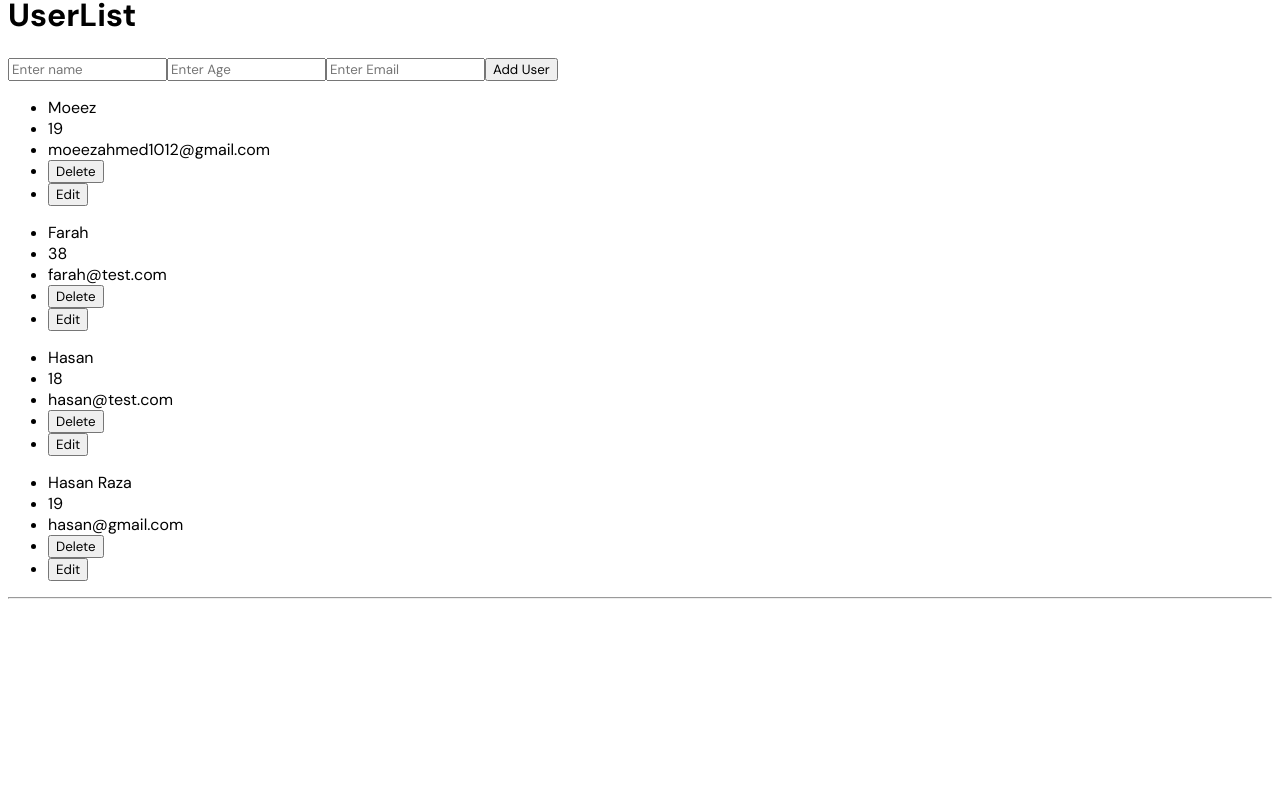
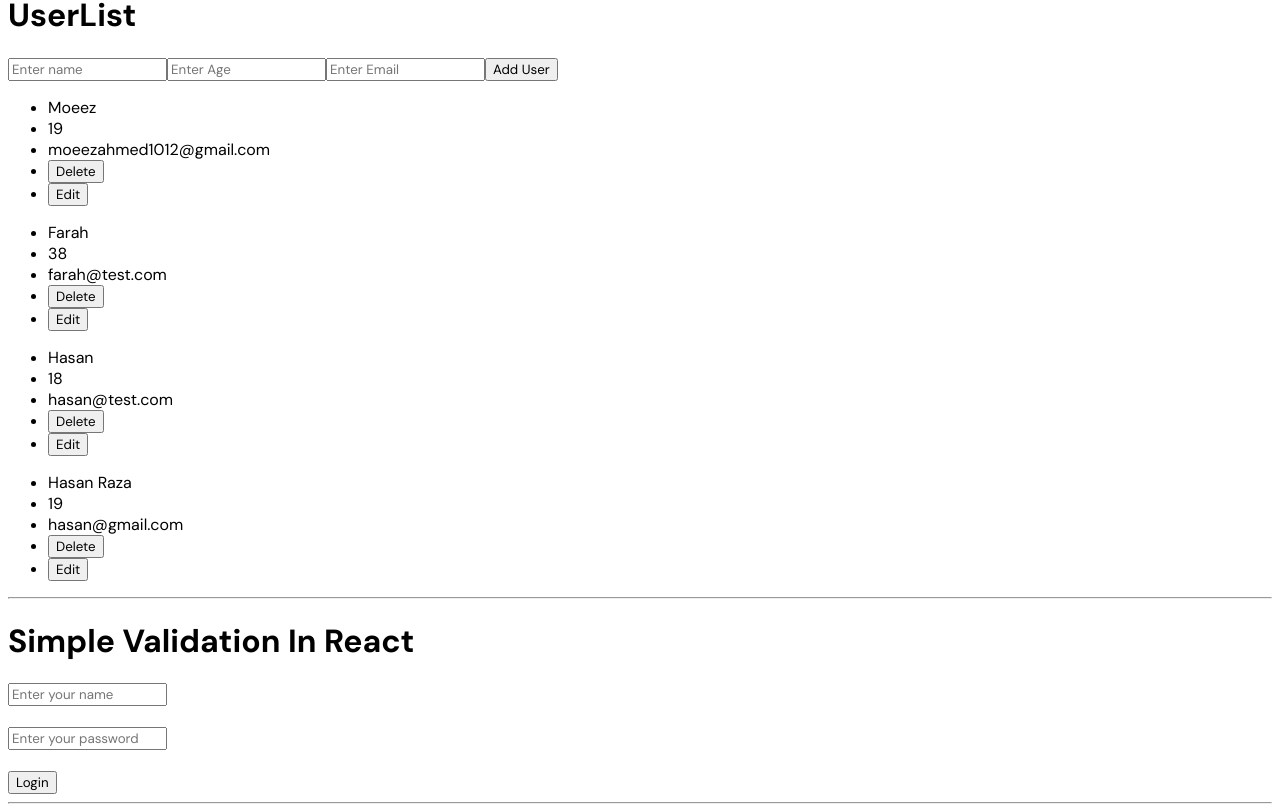
Before and after one commit to MoeezAhmed-Developer/React-Course, a React (Vite) app: page /pk/others in a window 1280 px wide. Shown: the part 2819-3631 px from the top of the page. Before the commit the page ends 3426 px from the top, so only its background shows below. Built offline with nearby package versions, Linux system fonts and the light colour scheme; data requests are answered from the project's data file.

Commit message:
feat: add SimpleValidation component with input validation and error handling

```diff
--- /dev/null
+++ b/src/components/SimpleValidation.jsx
@@ -0,0 +1,56 @@
+import { useState } from "react";
+import "../css/validation.css";
+
+export default function SimpleValidation() {
+  const [nameErr, setNameErr] = useState();
+  const [passErr, setPassErr] = useState();
+
+  const nameValidating = (evt) => {
+    if (evt.target.value.length > 5) {
+      setNameErr("Your name length must be under 5 chracters.");
+    } else {
+      setNameErr();
+    }
+  };
+
+  const passValidating = (evt) => {
+    const regex = /^[A-Z0-9]+$/i;
+
+    if (evt.target.value && !regex.test(evt.target.value)) {
+      setPassErr(
+        "Please enter a valid password. Only numbers and alphabets allowed.",
+      );
+    } else {
+      setPassErr();
+    }
+  };
+
+  return (
+    <div>
+      <h1>Simple Validation In React</h1>
+      <div>
+        <input
+          type="text"
+          placeholder="Enter your name"
+          onChange={nameValidating}
+          className={nameErr ? "error" : ""}
+        />
+        <br />
+        <span className={nameErr ? "error-color" : ""}>{nameErr}</span>
+        <br />
+        <input
+          type="text"
+          placeholder="Enter your password"
+          onChange={passValidating}
+          className={passErr ? "error" : ""}
+        />
+        <br />
+        {passErr ? (
+          <span className={passErr ? "error-color" : ""}>{passErr}</span>
+        ) : null}
+        <br />
+        <button disabled={nameErr || passErr}>Login</button>
+      </div>
+    </div>
+  );
+}
--- /dev/null
+++ b/src/css/validation.css
@@ -0,0 +1,11 @@
+.error {
+  border: 1px solid red;
+}
+
+.error:focus {
+  outline: 1px solid red;
+}
+
+.error-color {
+  color: red;
+}
--- a/src/pages/Other.jsx
+++ b/src/pages/Other.jsx
@@ -12,6 +12,7 @@ import TailwindComponent from "../components/TailwindComp";
 import GetApi from "../components/GetApi";
 import GetProductsApi from "../components/GetProductsApi";
 import UserList from "../components/UserList";
+import SimpleValidation from "../components/SimpleValidation";
 
 function OtherPage() {
   document.title = "Others | React";
@@ -31,6 +32,7 @@ function OtherPage() {
       <GetApi /> <hr />
       <GetProductsApi /> <hr />
       <UserList /> <hr />
+      <SimpleValidation /> <hr />
     </div>
   );
 }
```
